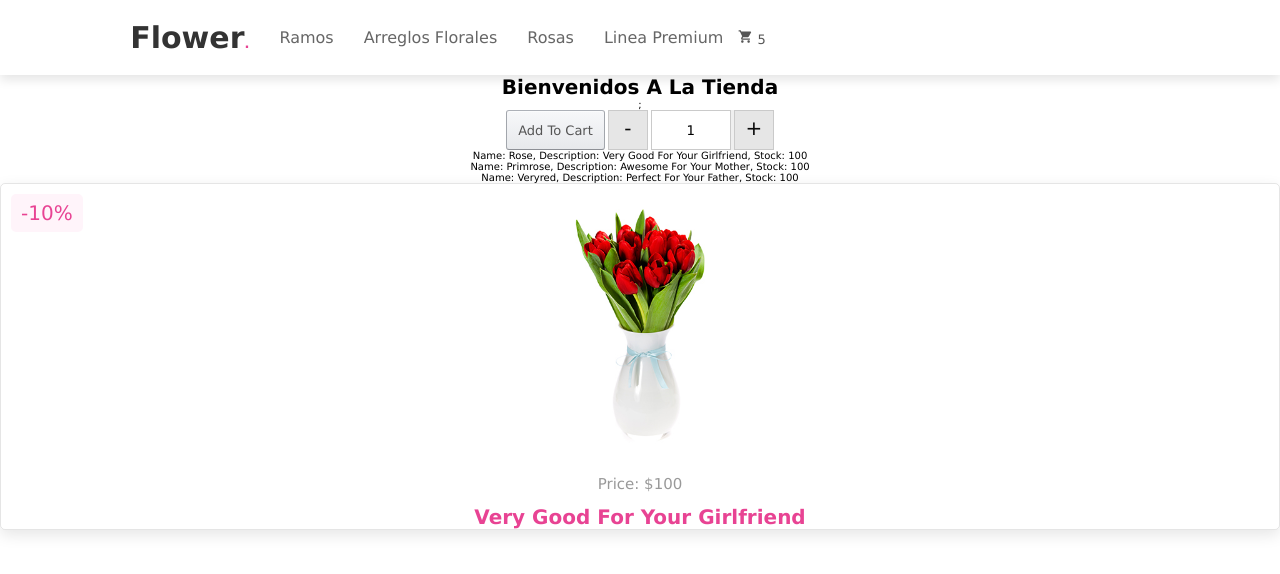
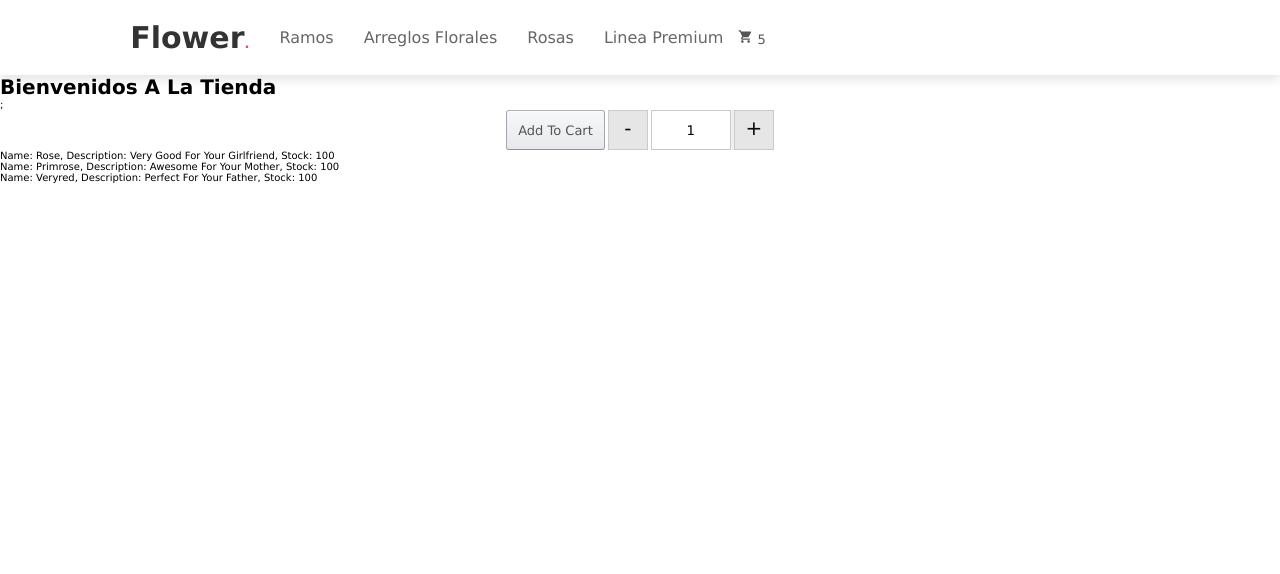
Before and after one commit to viryisb/basic-online-store, a React (Create React App) app: page / in a window 1280 px wide. Shown: the top 574 px of the page. Built offline with nearby package versions, Linux system fonts and the light colour scheme.

Commit message:
add routing

```diff
--- a/src/App.js
+++ b/src/App.js
@@ -1,3 +1,4 @@
+import { BrowserRouter, Routes, Route } from 'react-router-dom';
 import './App.css';
 import ItemDetailContainer from './components/itemDetailContainer/ItemDetailContainer';
 
@@ -6,11 +7,17 @@ import NavBar from './components/navBar/NavBar';
 
 function App() {
   return (
-    <div className='App'>
+    <BrowserRouter>
       <NavBar />
-      <ItemListContainer greeting='Bienvenidos a la tienda' />
-      <ItemDetailContainer />
-    </div>
+      <Routes>
+        <Route
+          exact
+          path='/'
+          element={<ItemListContainer greeting='Bienvenidos a la tienda' />}
+        />
+        <Route exact path='/' element={<ItemDetailContainer />} />
+      </Routes>
+    </BrowserRouter>
   );
 }
 
```
